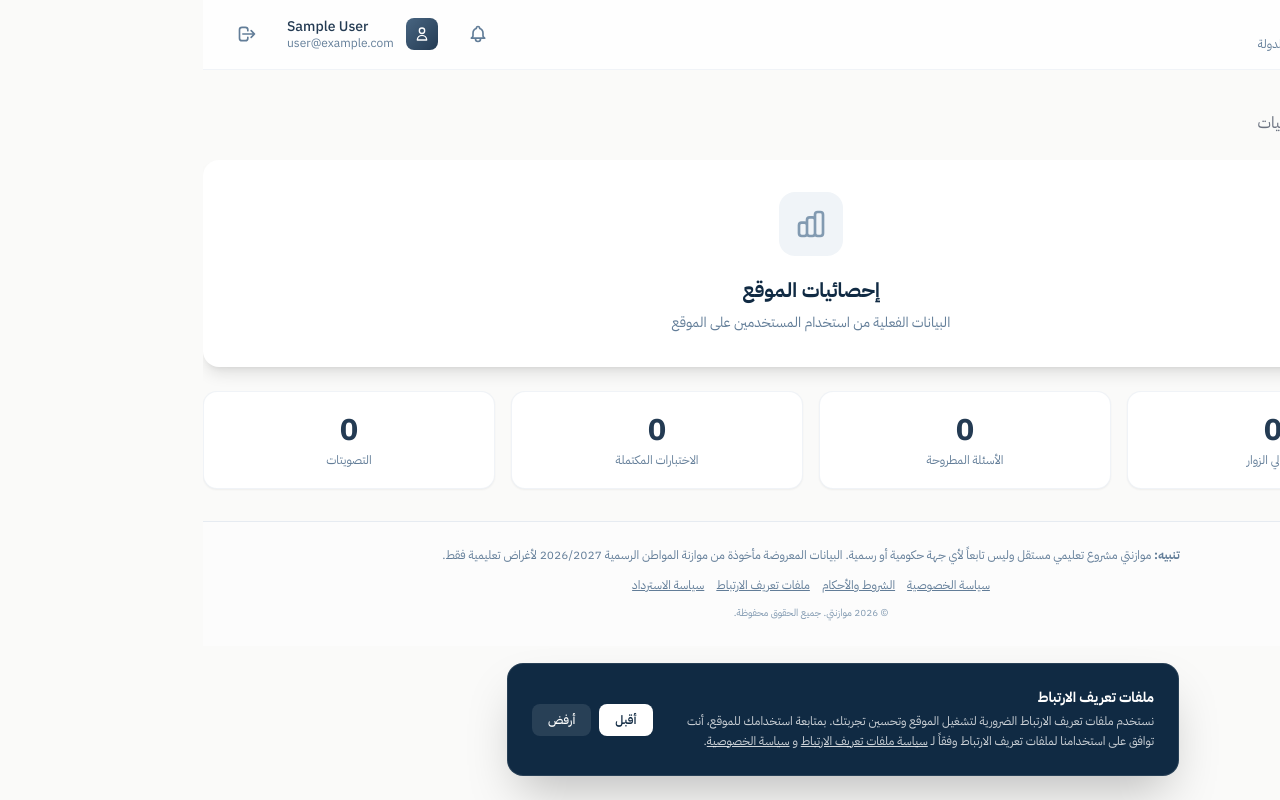
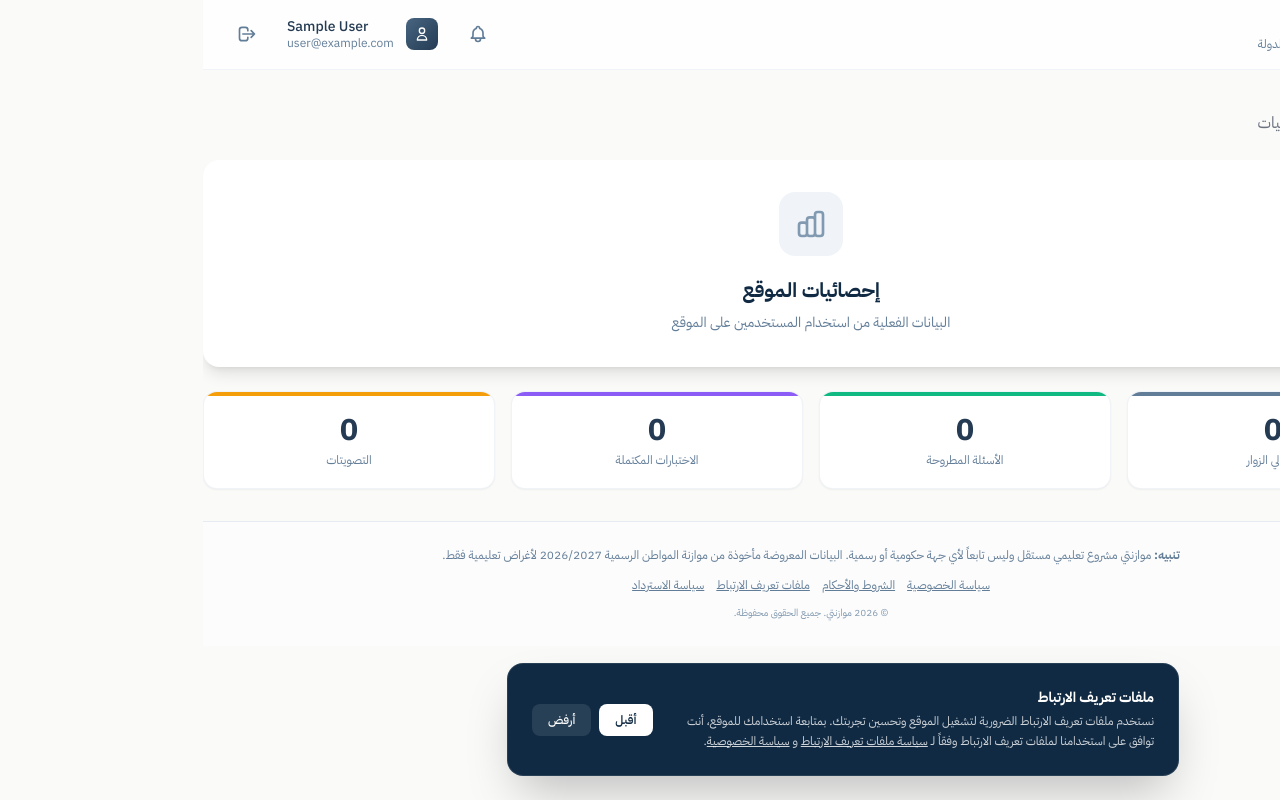
Before and after one commit to Yomna-Mohamed2802/mawaznety, a React (Vite) app: page /reports in a window 1280 px wide. Built offline with nearby package versions, Linux system fonts and the light colour scheme; no server answers; the database is empty; sample sign-in values are in the browser's storage.

Commit message:
fix: Reports/Settings pages handle Firestore errors gracefully, no more stuck loading

```diff
--- a/src/pages/Reports.jsx
+++ b/src/pages/Reports.jsx
@@ -1,7 +1,7 @@
 import { useState, useEffect } from 'react';
 import { motion } from 'framer-motion';
-import { HiOutlineChartBar, HiOutlineClock } from 'react-icons/hi';
-import { subscribeToAnalytics } from '../services/firestore';
+import { HiOutlineChartBar } from 'react-icons/hi';
+import { getAnalytics } from '../services/firestore';
 
 const Reports = () => {
   const [analytics, setAnalytics] = useState({
@@ -10,21 +10,18 @@ const Reports = () => {
     quizzesCompleted: 0,
     totalVotes: 0,
   });
-  const [loading, setLoading] = useState(true);
 
   useEffect(() => {
-    const unsubscribe = subscribeToAnalytics((data) => {
-      setAnalytics(data);
-      setLoading(false);
-    });
-    return () => unsubscribe();
+    getAnalytics()
+      .then(setAnalytics)
+      .catch(() => {});
   }, []);
 
   const stats = [
-    { label: 'إجمالي الزوار', value: analytics.totalVisitors || 0, color: 'blue' },
-    { label: 'الأسئلة المطروحة', value: analytics.questionsAsked || 0, color: 'green' },
-    { label: 'الاختبارات المكتملة', value: analytics.quizzesCompleted || 0, color: 'purple' },
-    { label: 'التصويتات', value: analytics.totalVotes || 0, color: 'amber' },
+    { label: 'إجمالي الزوار', value: analytics.totalVisitors || 0, color: 'bg-primary-500' },
+    { label: 'الأسئلة المطروحة', value: analytics.questionsAsked || 0, color: 'bg-emerald-500' },
+    { label: 'الاختبارات المكتملة', value: analytics.quizzesCompleted || 0, color: 'bg-violet-500' },
+    { label: 'التصويتات', value: analytics.totalVotes || 0, color: 'bg-amber-500' },
   ];
 
   return (
@@ -34,16 +31,6 @@ const Reports = () => {
         <p className="text-gray-500">تحليل البيانات والإحصائيات</p>
       </div>
 
-      {loading ? (
-        <motion.div
-          initial={{ opacity: 0, y: 20 }}
-          animate={{ opacity: 1, y: 0 }}
-          className="bg-white rounded-2xl shadow-lg p-12 text-center"
-        >
-          <p className="text-gray-500">جاري تحميل البيانات...</p>
-        </motion.div>
-      ) : (
-        <>
       <motion.div
         initial={{ opacity: 0, y: 20 }}
         animate={{ opacity: 1, y: 0 }}
@@ -65,15 +52,14 @@ const Reports = () => {
             initial={{ opacity: 0, y: 16 }}
             animate={{ opacity: 1, y: 0 }}
             transition={{ delay: i * 0.08 }}
-                className="bg-white rounded-xl shadow-sm border border-primary-100/40 p-5 text-center"
+            className="bg-white rounded-xl shadow-sm border border-primary-100/40 p-5 text-center relative overflow-hidden"
           >
+            <div className={`absolute top-0 left-0 h-1 w-full ${stat.color}`} />
             <p className="text-3xl font-bold text-primary-800">{stat.value}</p>
             <p className="text-xs text-primary-500 mt-1">{stat.label}</p>
           </motion.div>
         ))}
       </div>
-        </>
-      )}
     </div>
   );
 };
--- a/src/pages/Settings.jsx
+++ b/src/pages/Settings.jsx
@@ -22,9 +22,9 @@ const Settings = () => {
     const loadSettings = async () => {
       try {
         const data = await getSettings();
-        setSettings(data);
+        if (data) setSettings(data);
       } catch (err) {
-        console.error('Failed to load settings:', err);
+        console.warn('Settings load failed, using defaults:', err);
       }
       setLoading(false);
     };
--- a/src/services/firestore.js
+++ b/src/services/firestore.js
@@ -175,10 +175,15 @@ const DEFAULT_SETTINGS = {
 
 export const getSettings = async () => {
   const settingsRef = doc(db, 'config', 'siteSettings');
+  try {
     const snap = await getDoc(settingsRef);
     if (snap.exists()) return snap.data();
     await setDoc(settingsRef, DEFAULT_SETTINGS);
     return DEFAULT_SETTINGS;
+  } catch (e) {
+    console.warn('Firestore settings unavailable, using defaults');
+    return DEFAULT_SETTINGS;
+  }
 };
 
 export const saveSettings = async (settings) => {
@@ -189,6 +194,7 @@ export const saveSettings = async (settings) => {
 // ==================== ANALYTICS ====================
 
 export const incrementCounter = async (field) => {
+  try {
     const analyticsRef = doc(db, 'analytics', 'counters');
     const snap = await getDoc(analyticsRef);
     if (snap.exists()) {
@@ -198,14 +204,22 @@ export const incrementCounter = async (field) => {
       initial[field] = 1;
       await setDoc(analyticsRef, initial);
     }
+  } catch (e) {
+    console.warn('Analytics increment failed:', e);
+  }
 };
 
 export const getAnalytics = async () => {
+  try {
     const analyticsRef = doc(db, 'analytics', 'counters');
     const snap = await getDoc(analyticsRef);
     return snap.exists()
       ? snap.data()
       : { totalVisitors: 0, questionsAsked: 0, quizzesCompleted: 0, totalVotes: 0 };
+  } catch (e) {
+    console.warn('Analytics fetch failed:', e);
+    return { totalVisitors: 0, questionsAsked: 0, quizzesCompleted: 0, totalVotes: 0 };
+  }
 };
 
 export const subscribeToAnalytics = (callback) => {
```
Lines whose indentation alone changed are shown as unchanged.
